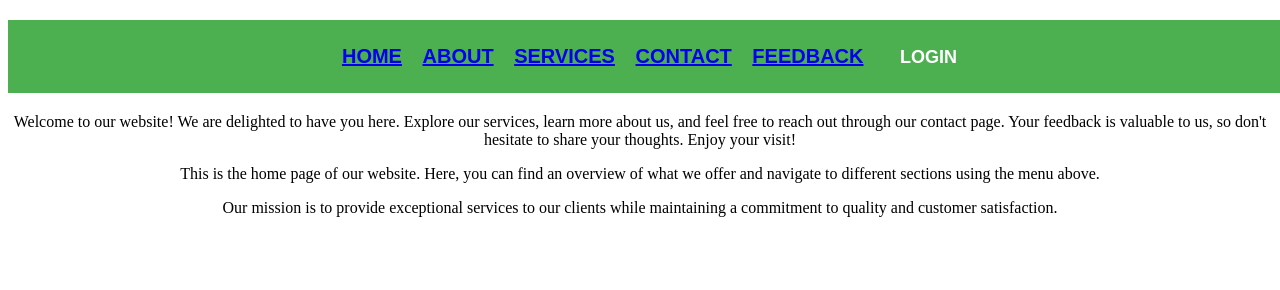
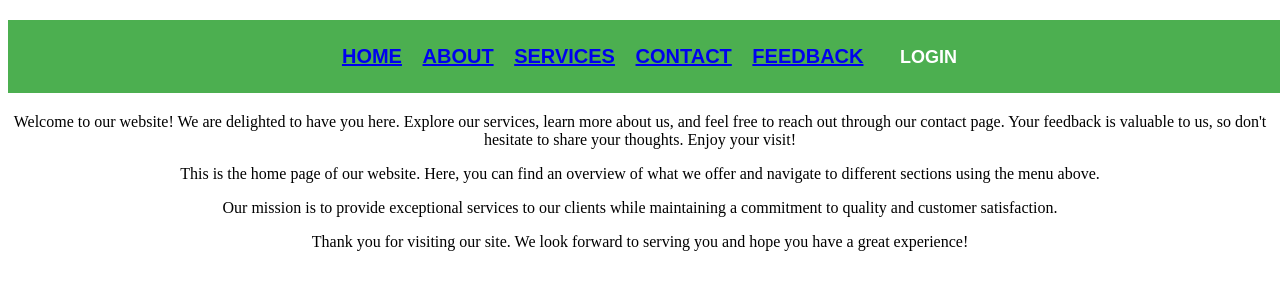
Before and after one commit to KaleemShahG/SMIT, a plain HTML site: page css class 4/index.html in a window 1280 px wide. Shown: the top 290 px of the page. Drawn offline with Linux system fonts and the light colour scheme.

Commit message:
Auto update from push.bat

```diff
--- a/css class 4/index.html
+++ b/css class 4/index.html
@@ -35,7 +35,9 @@
 <p>
     Our mission is to provide exceptional services to our clients while maintaining a commitment to quality and customer satisfaction.
 </p>
-
+    <p>
+    Thank you for visiting our site. We look forward to serving you and hope you have a great experience!
+    </p>
 
 </body>
 </html>
```
